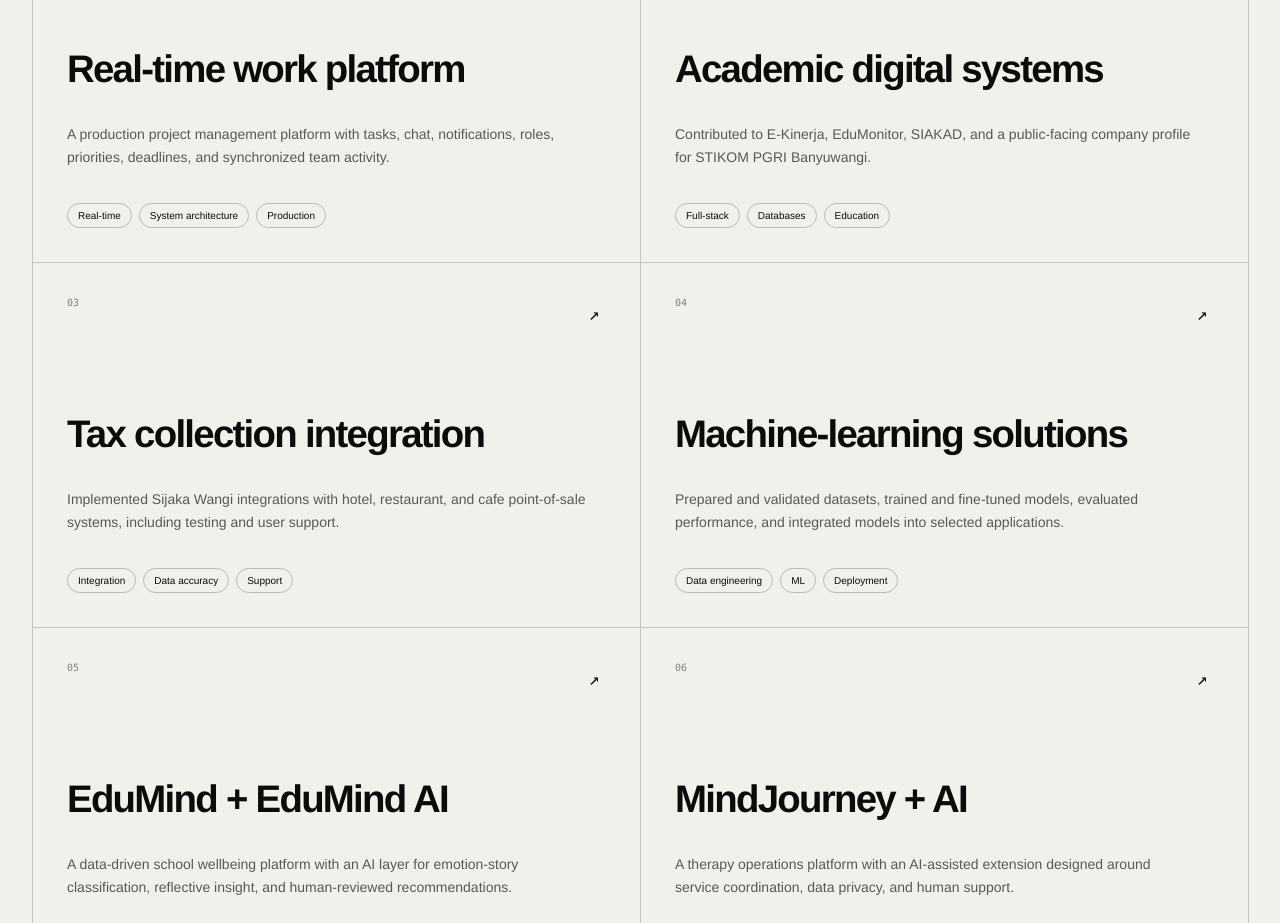
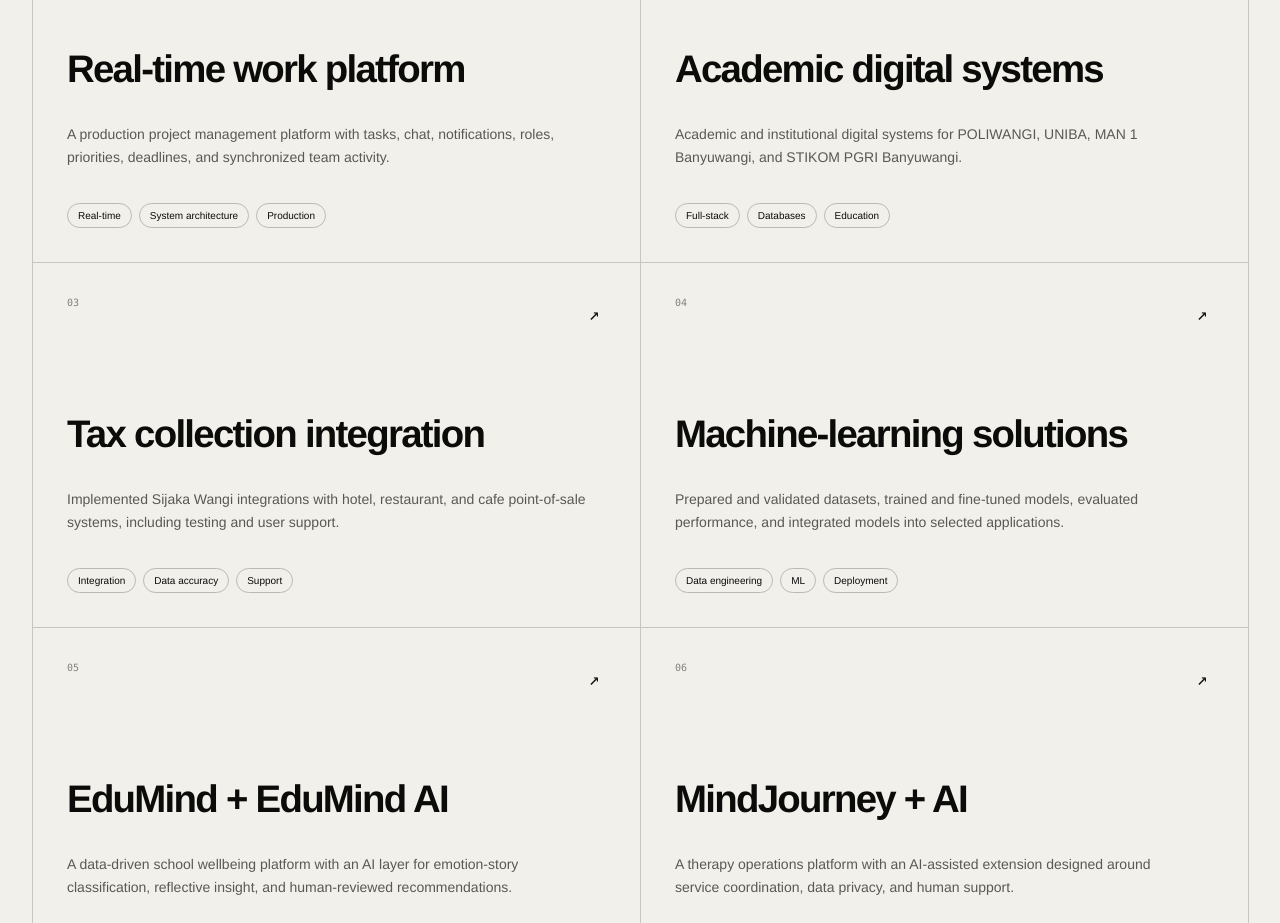
Before and after one commit to moharissof/haris-portofolio, a Next.js app: page / in a window 1280 px wide. Shown: the part 1400-2323 px from the top of the page. Built offline with nearby package versions, Linux system fonts and the light colour scheme.

Commit message:
Combine academic institution projects

```diff
--- a/app/projects/data.ts
+++ b/app/projects/data.ts
@@ -35,15 +35,15 @@
     number: "02",
     title: "Academic digital systems",
     shortTitle: "Academic systems",
-    client: "STIKOM PGRI Banyuwangi",
+    client: "POLIWANGI · UNIBA · MAN 1 Banyuwangi · STIKOM PGRI Banyuwangi",
     year: "2025",
     role: "Software Engineer",
-    description: "Contributed to E-Kinerja, EduMonitor, SIAKAD, and a public-facing company profile for STIKOM PGRI Banyuwangi.",
-    overview: "A collection of digital products supporting institutional visibility, employee performance, student monitoring, and academic administration.",
-    challenge: "Each system served a different operational audience while still requiring dependable data handling, understandable workflows, and long-term maintainability.",
-    outcome: "Contributed engineering work across four institutional products and brought practical database and software knowledge back into classroom sessions as an assistant lecturer.",
+    description: "Academic and institutional digital systems for POLIWANGI, UNIBA, MAN 1 Banyuwangi, and STIKOM PGRI Banyuwangi.",
+    overview: "A combined portfolio of institutional websites and academic products supporting public information, employee performance, student monitoring, and academic administration.",
+    challenge: "Each institution and system served a different audience while still requiring dependable data handling, clear workflows, accessible information, and long-term maintainability.",
+    outcome: "Contributed engineering work across institutional websites, E-Kinerja, EduMonitor, and SIAKAD while bringing practical database and software knowledge into classroom sessions as an assistant lecturer.",
     tags: ["Full-stack", "Databases", "Education"],
-    capabilities: ["Full-stack development", "Academic workflows", "Performance monitoring", "Student information", "Relational databases", "Product maintenance"],
+    capabilities: ["Institutional websites", "Full-stack development", "Academic workflows", "Performance monitoring", "Student information", "Relational databases"],
   },
   {
     slug: "tax-collection-integration",
```
